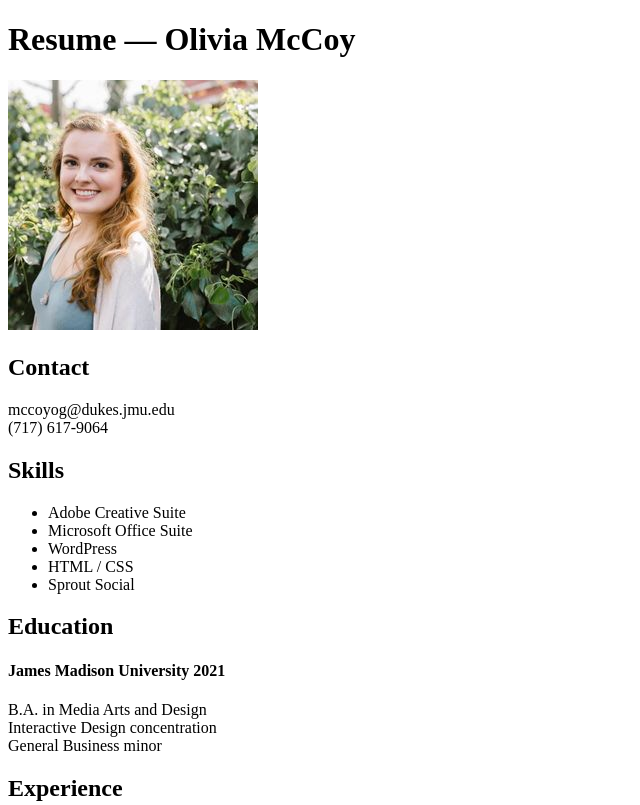
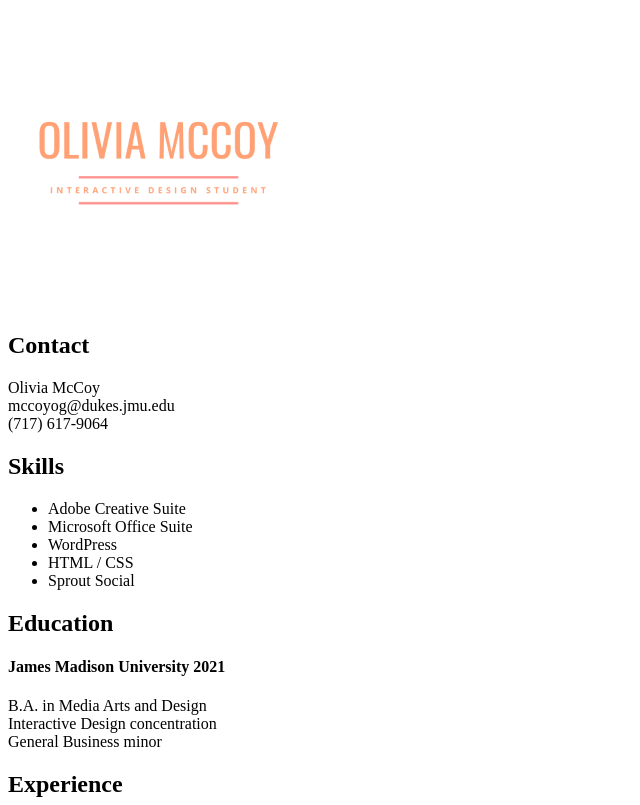
Before and after one commit to livmccoy/html-resume, a plain HTML site: page index.html in a window 1280 px wide. Shown: the top 805 px of the page, without its empty margins (0-640 px from the left). Drawn offline with Linux system fonts and the light colour scheme.

Commit message:
Add files via upload

```diff
--- a/index.html
+++ b/index.html
@@ -7,15 +7,15 @@
   <meta name="author" content="Olivia McCoy">
   <meta name="viewport" content="width=device-width, initial-scale=1.0">
   <title> Resume &ndash; Olivia McCoy </title>
+<link rel="stylesheet" type="text/css" href="style.css">
 </head>
 <body>
 
-<h1>Resume &mdash; Olivia McCoy</h1>
-
-<img src="Profile Pic.jpg" alt="Picture of me smiling.">
+<img src="resumegraphic1.png" alt="Olivia McCoy: interactive design student.">
 
 <h2>Contact</h2>
-<p>mccoyog@dukes.jmu.edu<br>
+<p id="contact"> Olivia McCoy <br>
+mccoyog@dukes.jmu.edu<br>
 (717) 617-9064</p>
 
 <h2>Skills</h2>
```
Also changed, not shown: resumegraphic1.png (added).
